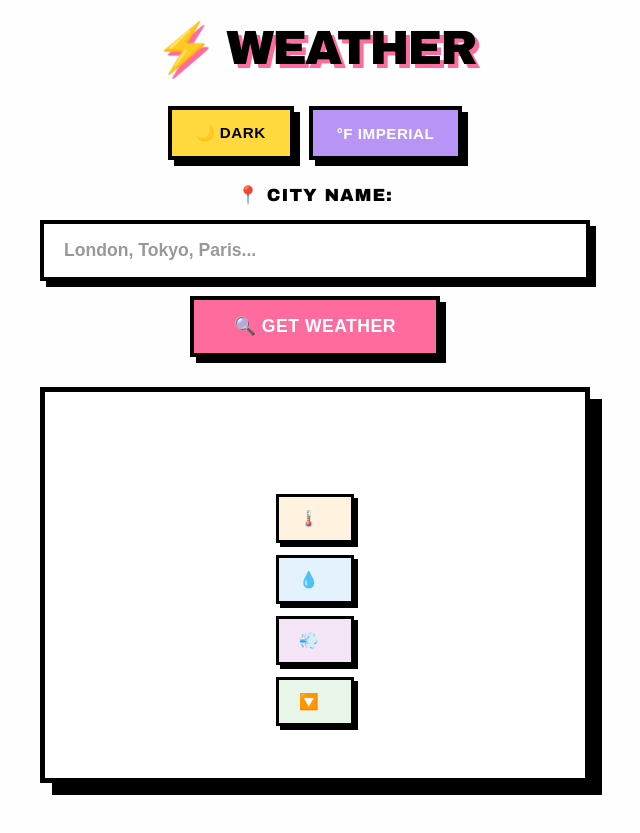
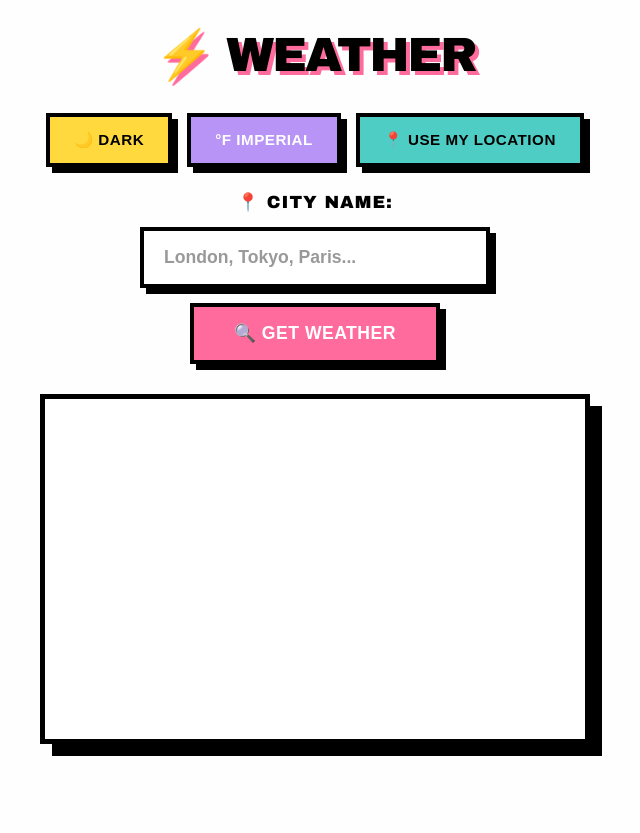
Before and after one commit to nik420690/neu-weather-app, a Flask app: page / in a window 1280 px wide. Shown: the whole page, without its empty margins (325-965 px from the left). After the commit the page ends 756 px from the top, so only its background shows below. Run offline with Flask 3, Linux system fonts and the light colour scheme.

Commit message:
update index

```diff
--- a/templates/index.html
+++ b/templates/index.html
@@ -8,6 +8,11 @@
             rel="stylesheet"
             href="{{ url_for('static', filename='style.css') }}"
         />
+        <!-- Font Awesome Icons -->
+        <link
+            rel="stylesheet"
+            href="https://cdnjs.cloudflare.com/ajax/libs/font-awesome/6.4.0/css/all.min.css"
+        />
     </head>
     <body>
         <div class="container">
@@ -17,20 +22,41 @@
             <div class="control-buttons">
                 <button id="themeBtn" class="btn btn-theme">🌙 DARK</button>
                 <button id="unitBtn" class="btn btn-unit">°F IMPERIAL</button>
+                <button id="locationBtn" class="btn btn-location">
+                    📍 USE MY LOCATION
+                </button>
+                <button id="refreshBtn" class="btn btn-refresh hidden">
+                    🔄 REFRESH
+                </button>
             </div>
 
             <!-- Search Section -->
             <div class="search-section">
                 <label for="cityInput">📍 CITY NAME:</label>
+                <div class="search-input-wrapper">
                     <input
                         type="text"
                         id="cityInput"
                         placeholder="London, Tokyo, Paris..."
                         autocomplete="off"
                     />
+                    <!-- Autocomplete Suggestions -->
+                    <div id="suggestions" class="suggestions hidden"></div>
+                </div>
                 <button id="searchBtn" class="btn btn-search">
                     🔍 GET WEATHER
                 </button>
+            </div>
+
+            <!-- Search History -->
+            <div id="searchHistory" class="search-history hidden">
+                <div class="history-header">
+                    <span class="history-title">🕐 RECENT SEARCHES:</span>
+                    <button id="clearHistoryBtn" class="btn-clear-history">
+                        ✕ CLEAR
+                    </button>
+                </div>
+                <div id="historyChips" class="history-chips"></div>
             </div>
 
             <!-- Weather Display Card -->
@@ -41,19 +67,76 @@
 
                 <div id="weatherContent" class="weather-content">
                     <h2 id="cityName" class="city-name"></h2>
+                    <div class="weather-icon-container">
+                        <img
+                            id="weatherIcon"
+                            class="weather-icon"
+                            src=""
+                            alt=""
+                        />
+                    </div>
                     <div id="temperature" class="temperature"></div>
                     <p id="description" class="description"></p>
+                    <div id="lastUpdated" class="last-updated hidden">
+                        LAST UPDATED: <span id="updateTime"></span>
+                    </div>
+
+                    <!-- Sunrise/Sunset & UV Index -->
+                    <div id="sunUvInfo" class="sun-uv-info hidden">
+                        <div class="sun-uv-card">
+                            <i class="fa-solid fa-sunrise sun-uv-icon"></i>
+                            <div class="sun-uv-label">SUNRISE</div>
+                            <div id="sunriseTime" class="sun-uv-value"></div>
+                        </div>
+                        <div class="sun-uv-card">
+                            <i class="fa-solid fa-sunset sun-uv-icon"></i>
+                            <div class="sun-uv-label">SUNSET</div>
+                            <div id="sunsetTime" class="sun-uv-value"></div>
+                        </div>
+                        <div class="sun-uv-card">
+                            <i class="fa-solid fa-sun sun-uv-icon"></i>
+                            <div class="sun-uv-label">UV INDEX</div>
+                            <div id="uvIndex" class="sun-uv-value"></div>
+                        </div>
+                    </div>
+
                     <div class="weather-details">
-                        <p id="feelsLike">🌡️ <span></span></p>
-                        <p id="humidity">💧 <span></span></p>
-                        <p id="windSpeed">💨 <span></span></p>
-                        <p id="pressure">🔽 <span></span></p>
+                        <p id="feelsLike">
+                            <i
+                                class="fa-solid fa-temperature-half detail-icon"
+                            ></i>
+                            <span></span>
+                        </p>
+                        <p id="humidity">
+                            <i class="fa-solid fa-droplet detail-icon"></i>
+                            <span></span>
+                        </p>
+                        <p id="windSpeed">
+                            <i class="fa-solid fa-wind detail-icon"></i>
+                            <span></span>
+                        </p>
+                        <p id="pressure">
+                            <i class="fa-solid fa-gauge detail-icon"></i>
+                            <span></span>
+                        </p>
                     </div>
                 </div>
             </div>
 
             <!-- Error Message -->
             <div id="errorMessage" class="error-message hidden"></div>
+
+            <!-- Hourly Forecast Section -->
+            <div id="hourlySection" class="hourly-section hidden">
+                <h2 class="hourly-title">🕐 HOURLY FORECAST (24H)</h2>
+                <div id="hourlyCards" class="hourly-cards"></div>
+            </div>
+
+            <!-- 5-Day Forecast Section -->
+            <div id="forecastSection" class="forecast-section hidden">
+                <h2 class="forecast-title">📅 5-DAY FORECAST</h2>
+                <div id="forecastCards" class="forecast-cards"></div>
+            </div>
         </div>
 
         <script src="{{ url_for('static', filename='script.js') }}"></script>
```
Lines whose indentation alone changed are shown as unchanged.
